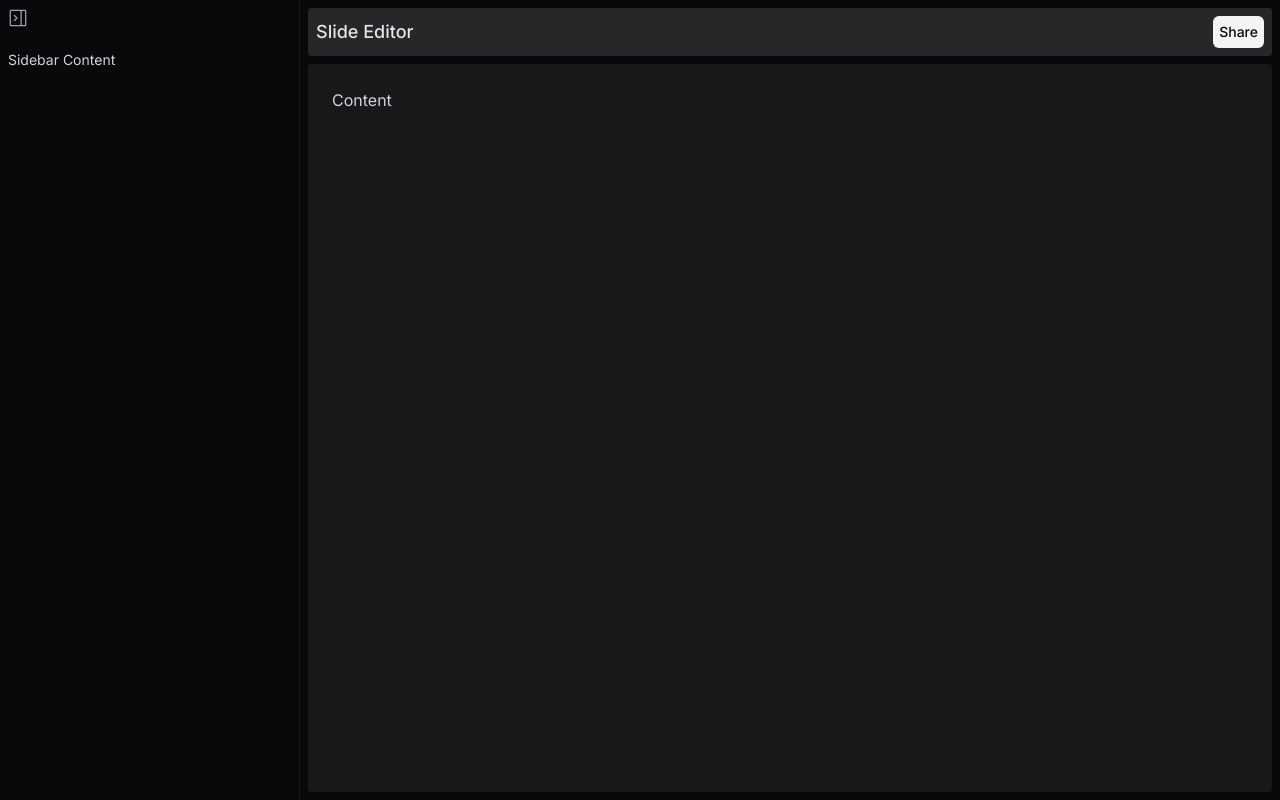
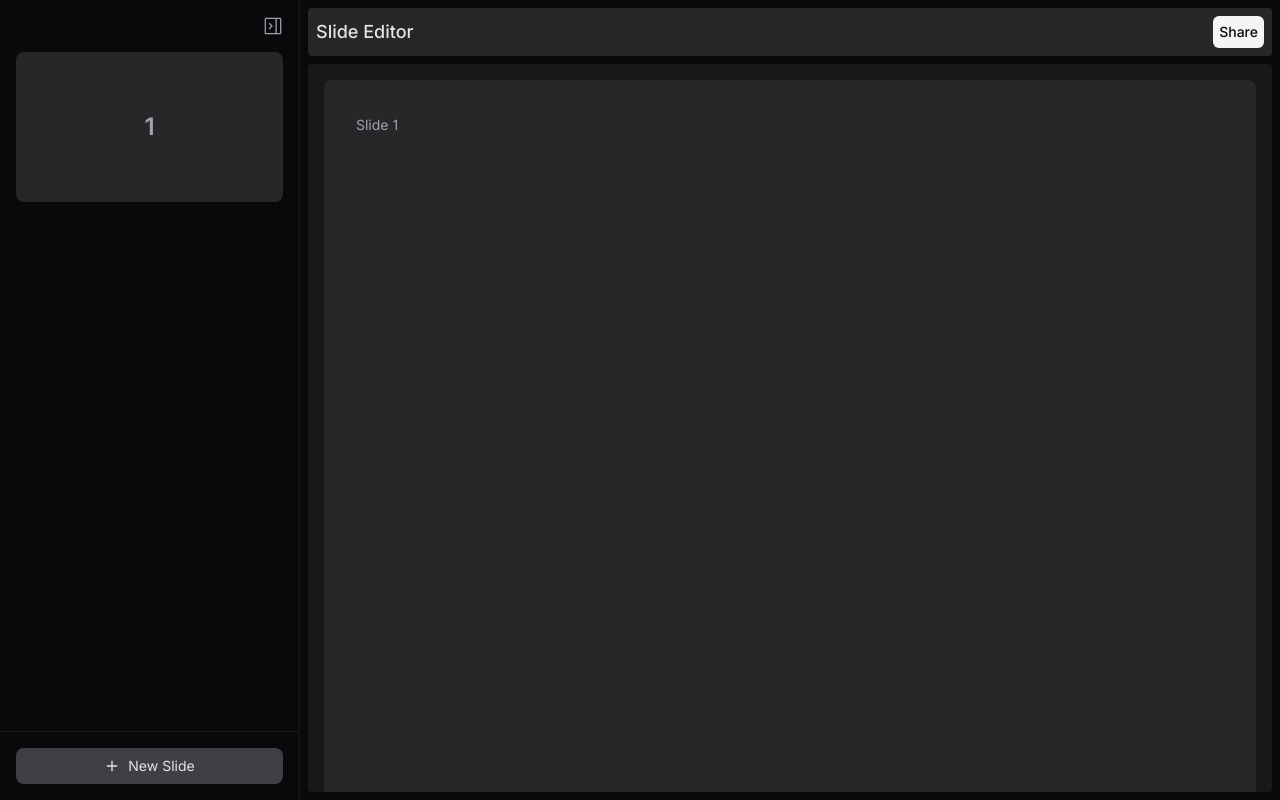
Before and after one commit to devanSAGA/slide-editor, a React (Vite) app: page / in a window 1280 px wide. Built offline with nearby package versions, Linux system fonts and the light colour scheme.

Commit message:
add slide creation, display slides in content & sidebar sections

```diff
--- a/src/components/Content.tsx
+++ b/src/components/Content.tsx
@@ -1,7 +1,20 @@
-export default function Content() {
+import { forwardRef } from 'react';
+import SlidesList, { SlidesListHandle } from './SlidesList';
+
+interface ContentProps {
+  slides: Array<{ id: string }>;
+}
+
+const Content = forwardRef<SlidesListHandle, ContentProps>(({ slides }, ref) => {
   return (
-    <div className="flex-1 overflow-auto rounded bg-zinc-900 p-6">
-      <div className="text-zinc-300">Content</div>
+    <div className="flex flex-1 flex-col overflow-hidden rounded bg-zinc-900">
+      <div className="overflow-auto">
+        <SlidesList ref={ref} slides={slides} />
+      </div>
     </div>
   );
-}
+});
+
+Content.displayName = 'Content';
+
+export default Content;
--- a/src/components/Sidebar.tsx
+++ b/src/components/Sidebar.tsx
@@ -1,39 +1,59 @@
 import { GoSidebarCollapse, GoSidebarExpand } from 'react-icons/go';
+import { FiPlus } from 'react-icons/fi';
 
 interface SidebarProps {
   isCollapsed: boolean;
   onToggle: () => void;
+  slides: Array<{ id: string }>;
+  onAddSlide: () => void;
+  onSlideClick: (index: number) => void;
 }
 
-export default function Sidebar({ isCollapsed, onToggle }: SidebarProps) {
+export default function Sidebar({
+  isCollapsed,
+  onToggle,
+  slides,
+  onAddSlide,
+  onSlideClick,
+}: SidebarProps) {
   return (
     <div
-      className={`flex h-full flex-col border-r border-zinc-800/50 p-2 text-zinc-300 transition-all duration-300 ${
-        isCollapsed ? 'w-9' : 'w-[300px]'
+      className={`flex h-full flex-col border-r border-zinc-800/50 text-zinc-300 transition-all duration-300 ${
+        isCollapsed ? 'w-[52px]' : 'w-[300px]'
       }`}
     >
-      <div>
-        <button
-          onClick={onToggle}
-          aria-label={isCollapsed ? 'Expand sidebar' : 'Collapse sidebar'}
-        >
+      <div className={`flex items-center justify-end ${isCollapsed ? 'p-4 pb-0' : 'p-4 pb-0'}`}>
+        <button onClick={onToggle} aria-label={isCollapsed ? 'Expand sidebar' : 'Collapse sidebar'}>
           {isCollapsed ? (
-            <GoSidebarExpand
-              size={20}
-              className="text-zinc-400 hover:text-white"
-            />
+            <GoSidebarExpand size={20} className="text-zinc-400 hover:text-white" />
           ) : (
-            <GoSidebarCollapse
-              size={20}
-              className="text-zinc-400 hover:text-white"
-            />
+            <GoSidebarCollapse size={20} className="text-zinc-400 hover:text-white" />
           )}
         </button>
       </div>
       {!isCollapsed && (
-        <div className="mt-4 flex flex-1 flex-col overflow-auto">
-          <div className="text-sm">Sidebar Content</div>
-        </div>
+        <>
+          <div className="flex flex-1 flex-col gap-4 overflow-auto p-4">
+            {slides.map((slide, index) => (
+              <div
+                key={slide.id}
+                onClick={() => onSlideClick(index)}
+                className="flex aspect-video cursor-pointer items-center justify-center rounded-lg bg-zinc-800 transition-colors hover:bg-zinc-700"
+              >
+                <span className="text-2xl font-semibold text-zinc-400">{index + 1}</span>
+              </div>
+            ))}
+          </div>
+          <div className="mt-2 border-t border-zinc-800/50 p-4">
+            <button
+              onClick={onAddSlide}
+              className="flex w-full items-center justify-center gap-2 rounded-lg bg-zinc-700 px-4 py-2 text-sm text-zinc-200 transition-colors hover:bg-zinc-600"
+            >
+              <FiPlus size={16} />
+              New Slide
+            </button>
+          </div>
+        </>
       )}
     </div>
   );
--- /dev/null
+++ b/src/components/Slide.tsx
@@ -0,0 +1,25 @@
+import { forwardRef } from 'react';
+
+interface SlideProps {
+  id: string;
+  number: number;
+}
+
+const Slide = forwardRef<HTMLDivElement, SlideProps>(({ id, number }, ref) => {
+  return (
+    <div
+      ref={ref}
+      className="flex min-h-[768px] w-full max-w-[1368px] flex-col rounded-lg bg-zinc-800 shadow-lg"
+    >
+      <div className="flex-1 p-8">
+        <div className="h-full text-zinc-400">
+          <span className="text-sm">Slide {number}</span>
+        </div>
+      </div>
+    </div>
+  );
+});
+
+Slide.displayName = 'Slide';
+
+export default Slide;
--- a/src/components/SlideEditor.tsx
+++ b/src/components/SlideEditor.tsx
@@ -1,21 +1,42 @@
-import { useState } from 'react';
+import { useState, useRef, useId } from 'react';
 import Sidebar from './Sidebar';
 import Header from './Header';
 import Content from './Content';
+import { SlidesListHandle } from './SlidesList';
 
 export default function SlideEditor() {
   const [isSidebarCollapsed, setIsSidebarCollapsed] = useState(false);
+  const slideIdPrefix = useId();
+  const slideCountRef = useRef(0);
+
+  const [slides, setSlides] = useState<Array<{ id: string }>>(() => {
+    const id = `${slideIdPrefix}-${slideCountRef.current++}`;
+    return [{ id }];
+  });
+  const contentRef = useRef<SlidesListHandle>(null);
+
+  const addNewSlide = () => {
+    const id = `${slideIdPrefix}-${slideCountRef.current++}`;
+    setSlides([...slides, { id }]);
+  };
+
+  const handleSlideClick = (index: number) => {
+    contentRef.current?.scrollToSlide(index);
+  };
 
   return (
     <div className="flex h-screen overflow-hidden bg-zinc-950">
       <Sidebar
         isCollapsed={isSidebarCollapsed}
         onToggle={() => setIsSidebarCollapsed(!isSidebarCollapsed)}
+        slides={slides}
+        onAddSlide={addNewSlide}
+        onSlideClick={handleSlideClick}
       />
 
       <div className="flex flex-1 flex-col gap-2 overflow-hidden p-2">
         <Header />
-        <Content />
+        <Content ref={contentRef} slides={slides} />
       </div>
     </div>
   );
--- /dev/null
+++ b/src/components/SlidesList.tsx
@@ -0,0 +1,42 @@
+import { useRef, useImperativeHandle, forwardRef } from 'react';
+import Slide from './Slide';
+
+interface SlidesListProps {
+  slides: Array<{ id: string }>;
+}
+
+export interface SlidesListHandle {
+  scrollToSlide: (index: number) => void;
+}
+
+const SlidesList = forwardRef<SlidesListHandle, SlidesListProps>(({ slides }, ref) => {
+  const slideRefs = useRef<(HTMLDivElement | null)[]>([]);
+
+  useImperativeHandle(ref, () => ({
+    scrollToSlide: (index: number) => {
+      slideRefs.current[index]?.scrollIntoView({
+        behavior: 'smooth',
+        block: 'start',
+      });
+    },
+  }));
+
+  return (
+    <div className="flex flex-col items-center gap-4 p-4">
+      {slides.map((slide, index) => (
+        <Slide
+          key={slide.id}
+          ref={(el) => {
+            slideRefs.current[index] = el;
+          }}
+          id={slide.id}
+          number={index + 1}
+        />
+      ))}
+    </div>
+  );
+});
+
+SlidesList.displayName = 'SlidesList';
+
+export default SlidesList;
```
